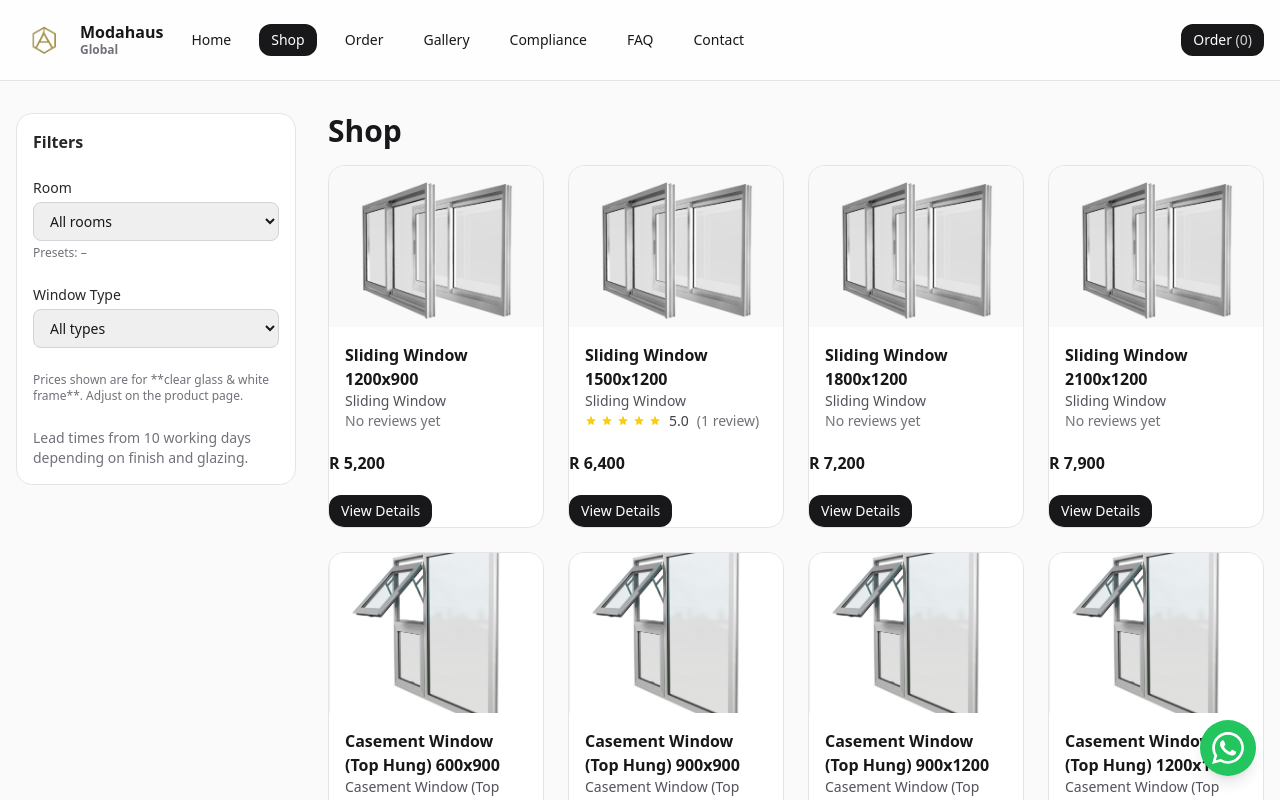
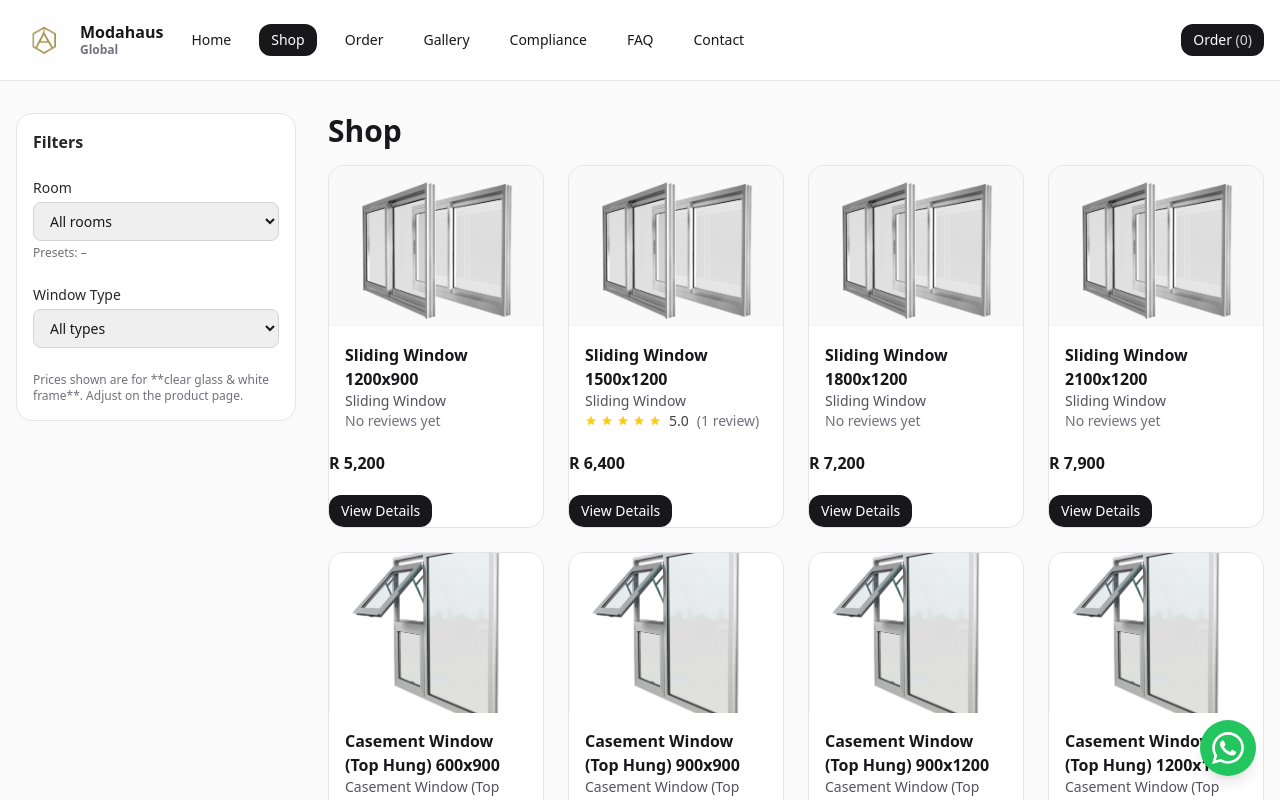
Before and after one commit to JanAdriaan01/Aureo, a React (Vite) app: page /products in a window 1280 px wide. Shown: the top 800 px of the page. Built offline with nearby package versions, Linux system fonts and the light colour scheme.

Commit message:
all changes

```diff
--- a/src/App.jsx
+++ b/src/App.jsx
@@ -323,9 +323,7 @@ function Products() {
           Prices shown are for **clear glass & white frame**. Adjust on the product page.
         </div>
 
-        <div className="mt-6 text-sm text-zinc-500">
-            Lead times from 10 working days depending on finish and glazing.
-          </div>
+
 
       </aside>
 
@@ -670,6 +668,11 @@ function ProductDetails() {
               🛒 Add to Order & Confirm
             </button>
           </div>
+
+            <div className="mt-6 text-sm text-zinc-500">
+            Lead times from 10 working days depending on finish and glazing.
+          </div>
+
         </div>
       </div>
 
```
